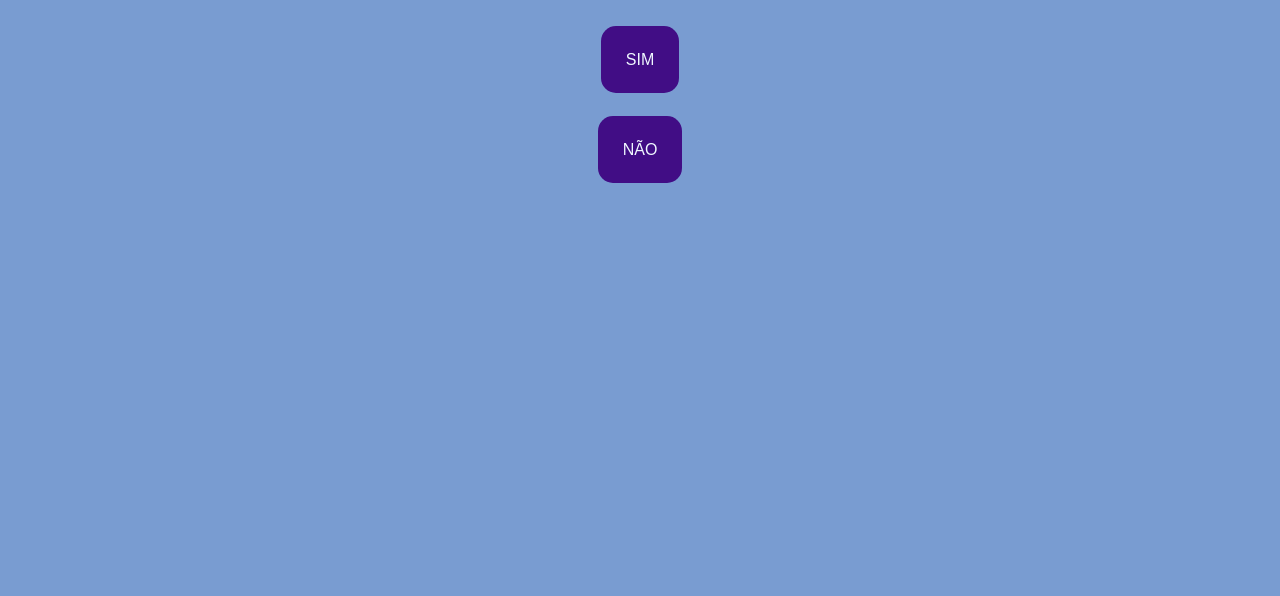
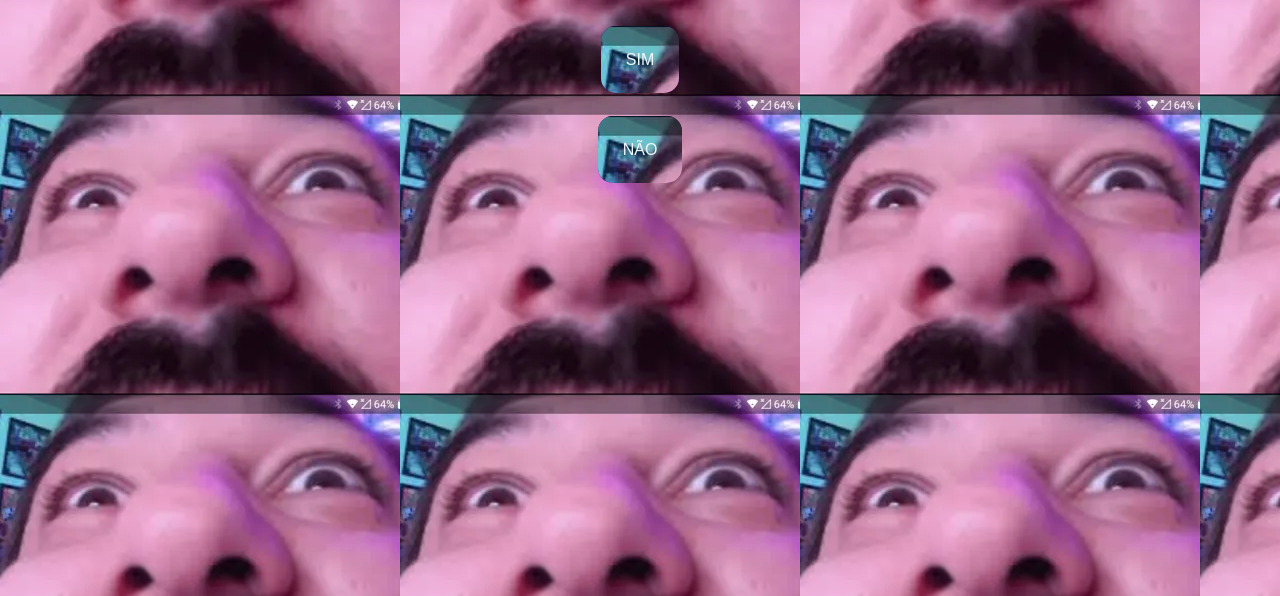
Before and after one commit to iasumiiig/Niver_Gu, a plain HTML site: page pagina1.html in a window 1280 px wide. Shown: the part 204-800 px from the top of the page. Drawn offline with Linux system fonts and the light colour scheme.

Commit message:
Update pagina1.html

```diff
--- a/pagina1.html
+++ b/pagina1.html
@@ -24,7 +24,7 @@
         <a href="nao1.html" class="botao">NÃO</a>
         <style>
             *{
-                background-image: url(img/core1.webp);
+                background-image: url(core1.webp);
             }
             *{
     margin: 0%;
```
